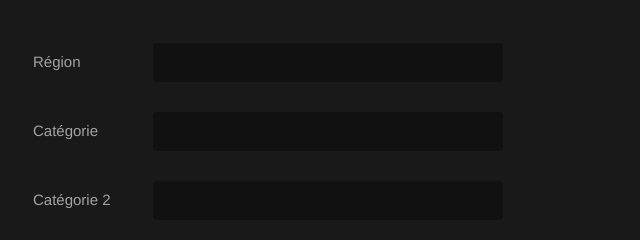
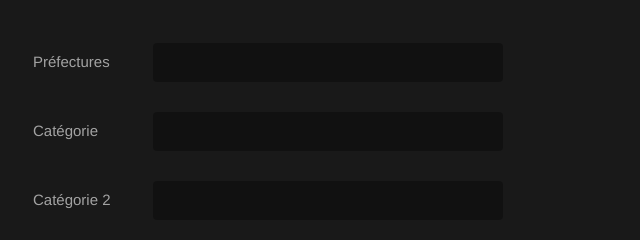
Before and after one commit to SEL-Columbia/operation_conakry, a website: page index.html in a window 1280 px wide. Shown: the top 240 px of the page, 0-640 px from the left. Drawn offline with Linux system fonts and the light colour scheme.

Commit message:
préfectures instead of region

```diff
--- a/index.html
+++ b/index.html
@@ -12,7 +12,7 @@
 
 <body>
     <div class="filter">
-        <div class="filter__label">Région</div>
+        <div class="filter__label">Préfectures</div>
         <input type="hidden" class="filter__select js-region" data-key="region">
     </div>
     <div class="map js-region-map"></div>
```
